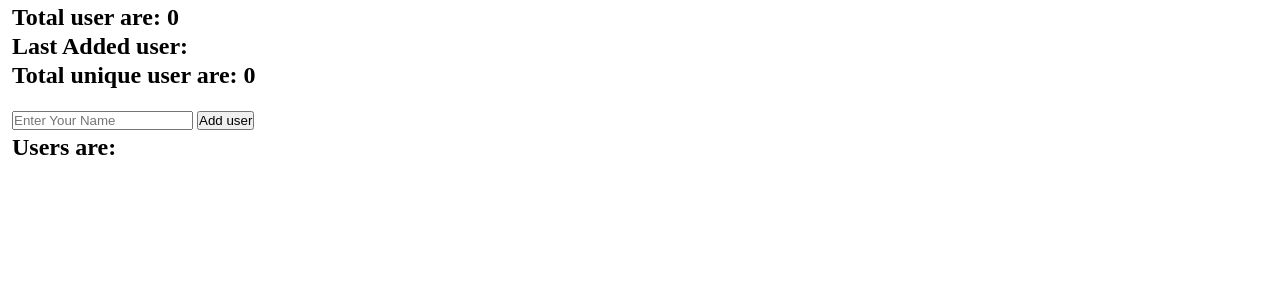
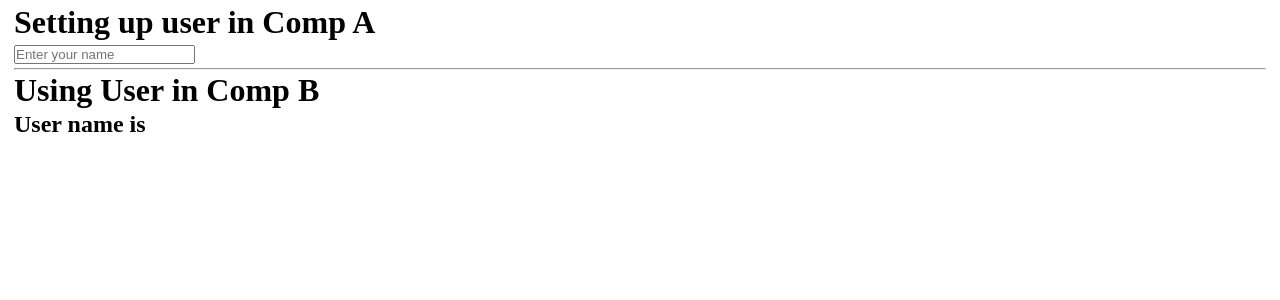
Before and after one commit to xsparsh1/React, a React (Vite) app: page / in a window 1280 px wide. Shown: the top 300 px of the page. Built offline with nearby package versions, Linux system fonts and the light colour scheme.

Commit message:
Lifting state up in react

```diff
--- a/src/App.jsx
+++ b/src/App.jsx
@@ -25,6 +25,7 @@ import UseFormStatus from "./practice/UseFormStatus/UseFormStatus";
 import UseTransition from "./practice/UseTransition/UseTransition";
 import PureComp from "./practice_Part_2/PureComp/PureComp";
 import DerivedState from "./practice_Part_2/DerivedState/DerivedState";
+import Parent from "./practice_Part_2/LiftingStateUp/Parent";
 
 
 //CC - Controlled Components.
@@ -58,7 +59,8 @@ function App(){
         {/* <UseFormStatus/> */}
         {/* <UseTransition/> */}
         {/* <PureComp/> */}
-        <DerivedState/>
+        {/* <DerivedState/> */}
+        <Parent/>
   </div>
   );
 }
--- /dev/null
+++ b/src/practice_Part_2/LiftingStateUp/ChildA.jsx
@@ -0,0 +1,10 @@
+function ChildA({setUser}){
+    return(
+        <div>
+            <h1>Setting up user in Comp A</h1>
+            <input type='text' placeholder="Enter your name" onChange={(e)=>{setUser(e.target.value)}}/>
+        </div>
+    )
+}
+
+export default ChildA;
--- /dev/null
+++ b/src/practice_Part_2/LiftingStateUp/ChildB.jsx
@@ -0,0 +1,11 @@
+function ChildB({user}){
+    return(
+        <div>
+            <hr/>
+            <h1>Using User in Comp B</h1>
+            <h2>User name is {user}</h2>
+        </div>
+    )
+}
+
+export default ChildB;
--- /dev/null
+++ b/src/practice_Part_2/LiftingStateUp/Parent.jsx
@@ -0,0 +1,17 @@
+import {useState} from 'react';
+import ChildB from './ChildB';
+import ChildA from './ChildA';
+
+function Parent(){
+
+    const [user,setUser]=useState('');
+
+    return(
+        <div>
+            <ChildA setUser={setUser}/>
+            <ChildB user={user}/>
+        </div>
+    )
+}
+
+export default Parent;
```
